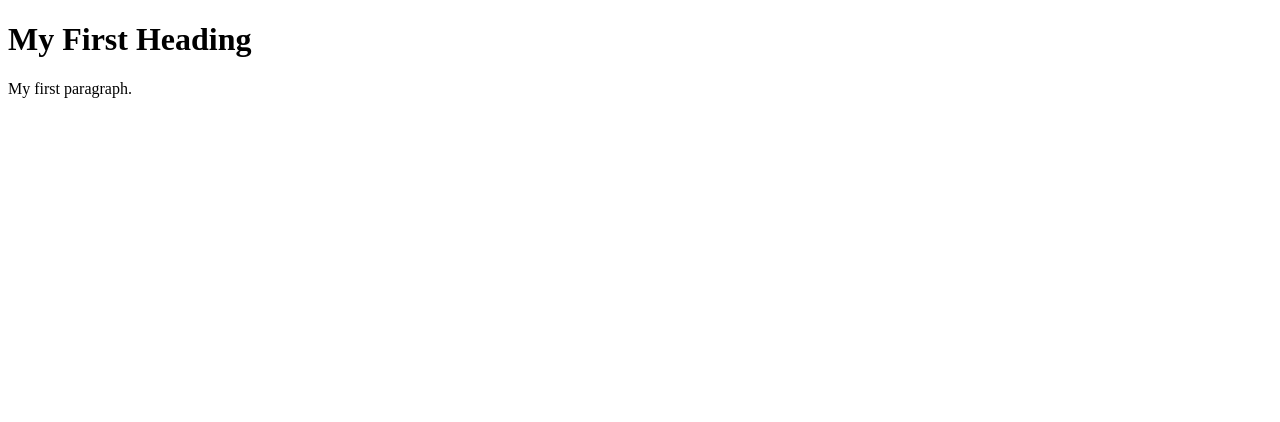
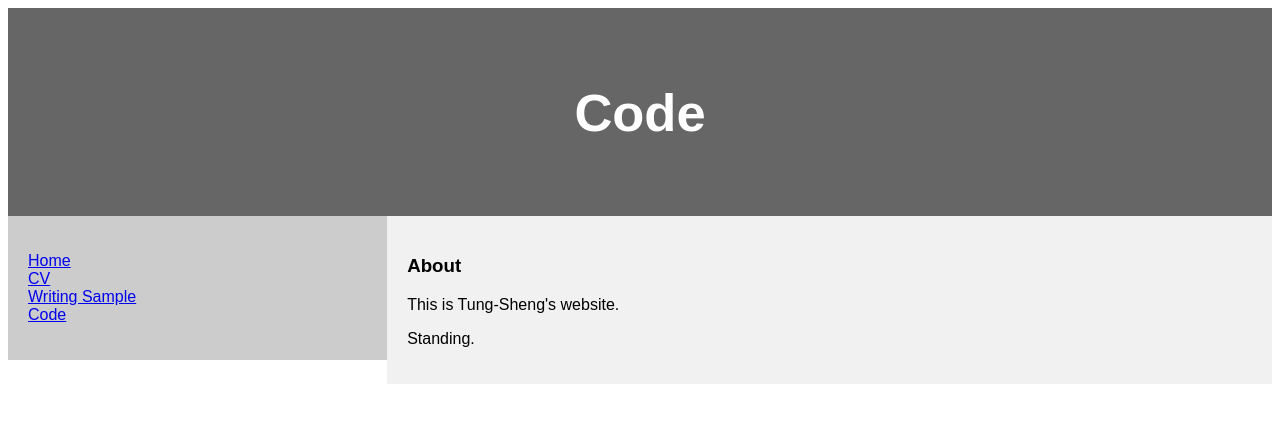
Before and after one commit to HTS420/HTS420.github.io, a plain HTML site: page code/index.html in a window 1280 px wide. Drawn offline with Linux system fonts and the light colour scheme.

Commit message:
Revise code's page index.html

```diff
--- a/code/index.html
+++ b/code/index.html
@@ -1,10 +1,86 @@
 <!DOCTYPE html>
-<html>
+<html lang="en">
+<head>
+<title>code</title>
+<meta charset="utf-8">
+<style>
+* {
+  box-sizing: border-box;
+}
+
+body {
+  font-family: Arial, Helvetica, sans-serif;
+}
+
+/* Style the header */
+header {
+  background-color: #666;
+  padding: 30px;
+  text-align: center;
+  font-size: 35px;
+  color: white;
+}
+
+/* Create two columns/boxes that floats next to each other */
+nav {
+  float: left;
+  width: 30%;
+  background: #ccc;
+  padding: 20px;
+}
+
+/* Style the list inside the menu */
+nav ul {
+  list-style-type: none;
+  padding: 0;
+}
+
+article {
+  float: left;
+  padding: 20px;
+  width: 70%;
+  background-color: #f1f1f1;
+}
+
+/* Clear floats after the columns */
+section::after {
+  content: "";
+  display: table;
+  clear: both;
+}
+
+
+/* Responsive layout - makes the two columns/boxes stack on top of each other instead of next to each other, on small screens */
+@media (max-width: 600px) {
+  nav, article {
+    width: 100%;
+    height: auto;
+  }
+}
+</style>
+</head>
 <body>
 
-<h1>My First Heading</h1>
+<header>
+  <h2>Code</h2>
+</header>
 
-<p>My first paragraph.</p>
+<section>
+  <nav>
+    <ul>
+      <li><a href="/#">Home</a></li>
+      <li><a href="/cv">CV</a></li>
+      <li><a href="/writing">Writing Sample</a></li>
+      <li><a href="/code">Code</a></li>
+    </ul>
+  </nav>
+
+  <article>
+    <h1>About</h1>
+    <p>This is Tung-Sheng's website.</p>
+    <p>Standing.</p>
+  </article>
+</section>
 
 </body>
 </html>
```
Also changed, not shown: cv/index.html (deleted, +0 -10 lines), writing/index.html (deleted, +0 -10 lines), 3 other files.
